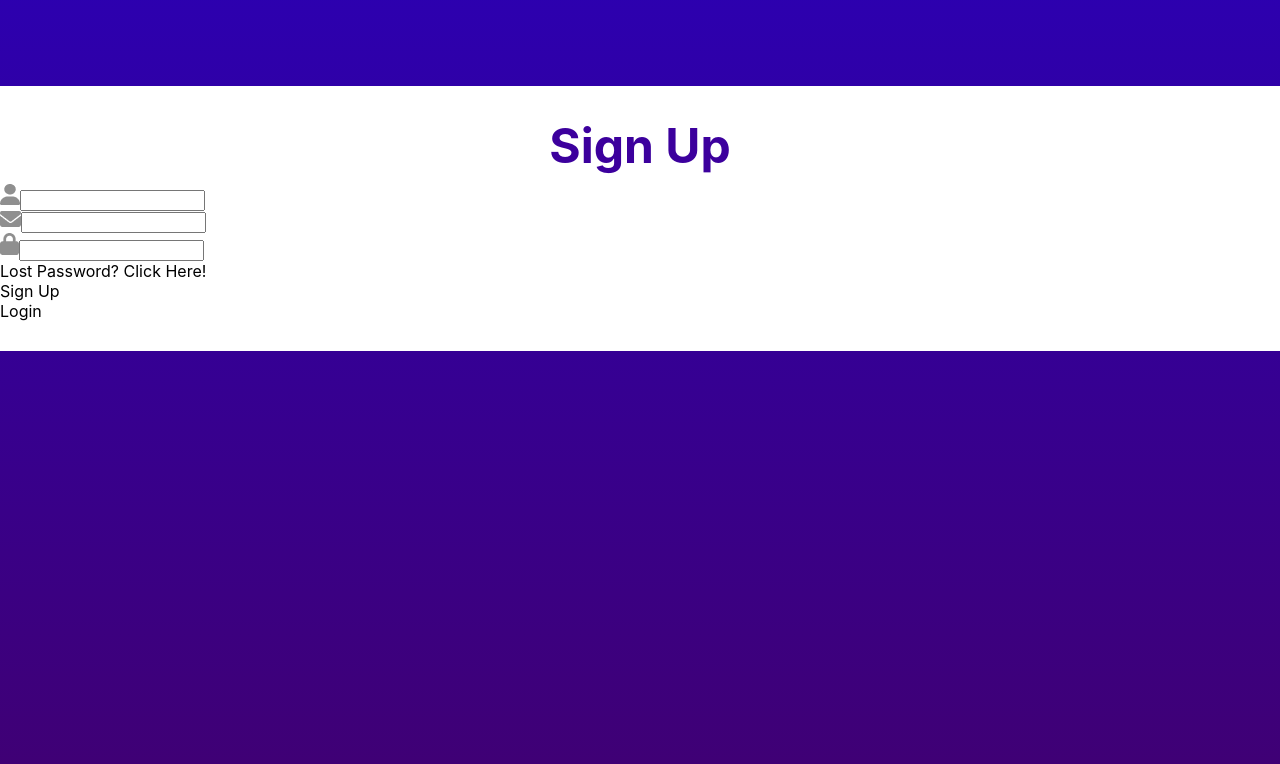
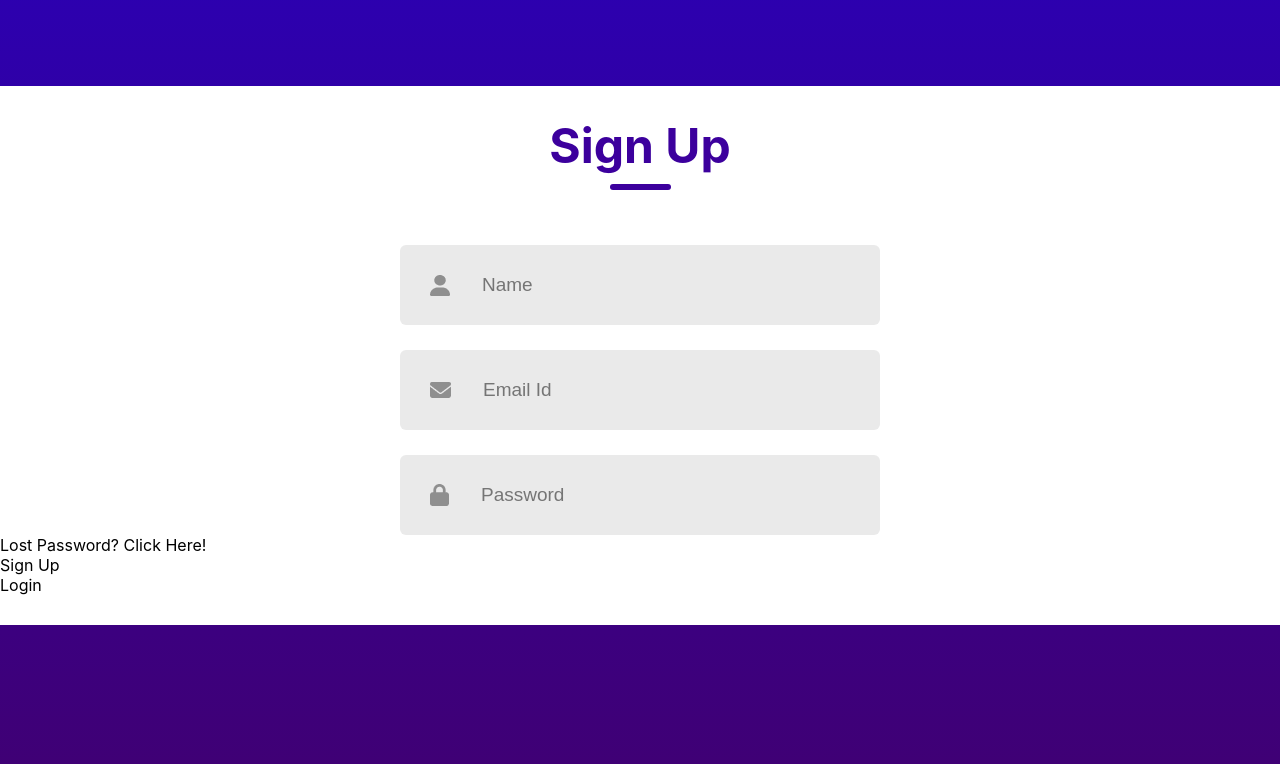
Before and after one commit to jackiejr18/react-login-signup, a React (Create React App) app: page / in a window 1280 px wide. Shown: the part 114-878 px from the top of the page. Built offline with nearby package versions, Linux system fonts and the light colour scheme.

Commit message:
completion of input css

```diff
--- a/src/Components/LoginSignup/LoginSignup.css
+++ b/src/Components/LoginSignup/LoginSignup.css
@@ -21,3 +21,41 @@
   font-size: 48px;
   font-weight: 700;
 }
+
+.underline {
+  width: 61px;
+  height: 6px;
+  background: #3c009d;
+  border-radius: 9px;
+}
+
+.inputs {
+  margin-top: 55px;
+  display: flex;
+  flex-direction: column;
+  gap: 25px;
+}
+
+.input {
+  display: flex;
+  align-items: center;
+  margin: auto;
+  width: 480px;
+  height: 80px;
+  background: #eaeaea;
+  border-radius: 6px;
+}
+
+.input img {
+  margin: 0px 30px;
+}
+
+.input input {
+  height: 50px;
+  width: 400px;
+  background: transparent;
+  border: none;
+  outline: none;
+  color: #797979;
+  font-size: 19px;
+}
--- a/src/Components/LoginSignup/LoginSignup.jsx
+++ b/src/Components/LoginSignup/LoginSignup.jsx
@@ -17,15 +17,15 @@
       <div className='inputs'>
         <div className='input'>
           <img src={user_icon}/>
-          <input type='text'/>
+          <input type='text' placeholder='Name'/>
         </div>
         <div className='input'>
           <img src={email_icon}/>
-          <input type='email'/>
+          <input type='email' placeholder='Email Id'/>
         </div>
         <div className='input'>
           <img src={password_icon}/>
-          <input type='password'/>
+          <input type='password' placeholder='Password'/>
         </div>
       </div>
       <div className='forgot-password'>Lost Password? <span>Click Here!</span></div>
```
